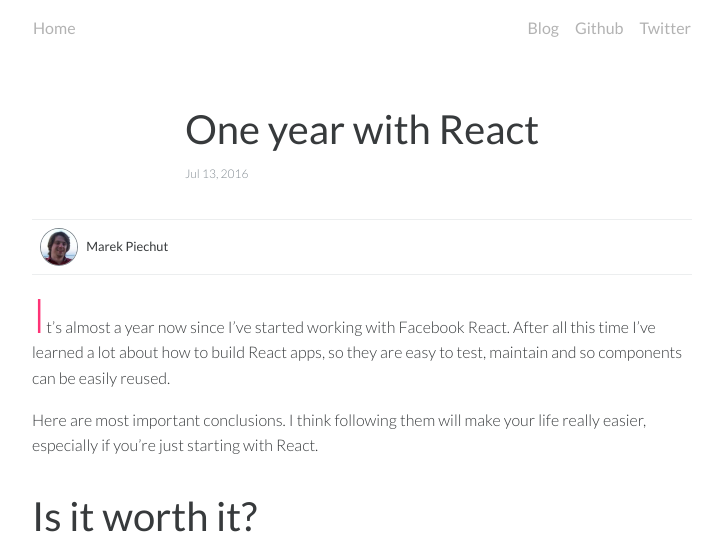
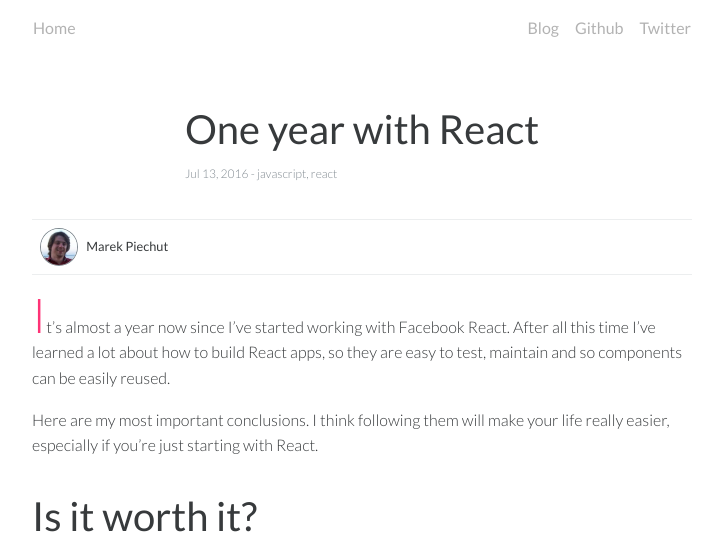
Before and after one commit to marekpiechut/marekpiechut.github.io, a Jekyll site: the page built from _posts/2016-07-13-react-lessons-learned.markdown, in a window 1280 px wide and 900 px high. Shown: the top 534 px of the window, without its empty margins (278-1001 px from the left). Built offline with Jekyll 4.4.1, drawn with Linux system fonts in a browser that asks for light colours; comment, search, counter and statistics services are not loaded.

Commit message:
Add tags to posts

```diff
--- a/_layouts/post.html
+++ b/_layouts/post.html
@@ -8,7 +8,7 @@
 			<h1 class="m-b-0" itemprop="name headline">{{ page.title }}</h1>
 			<p class="text-muted text-small">
 				<time datetime="{{ page.date | date_to_xmlschema }}" itemprop="datePublished">
-					{{ page.date | date: "%b %-d, %Y" }}
+					{{ page.date | date: "%b %-d, %Y" }} - {{ page.tags | sort | join: ", " }}
 				</time>
 			</p>
 		</div>
--- a/_posts/2016-07-13-react-lessons-learned.markdown
+++ b/_posts/2016-07-13-react-lessons-learned.markdown
@@ -2,11 +2,11 @@
 layout: post
 title:  "One year with React"
 date:   2016-07-13 23:59:59 +0200
-categories: react javascript
+tags: [react, javascript]
 ---
 It's almost a year now since I've started working with Facebook React. After all this time I've learned a lot about how to build React apps, so they are easy to test, maintain and so components can be easily reused.
 
-Here are most important conclusions. I think following them will make your life really easier, especially if you're just starting with React.
+Here are my most important conclusions. I think following them will make your life really easier, especially if you're just starting with React.
 
 # Is it worth it?
 
```
